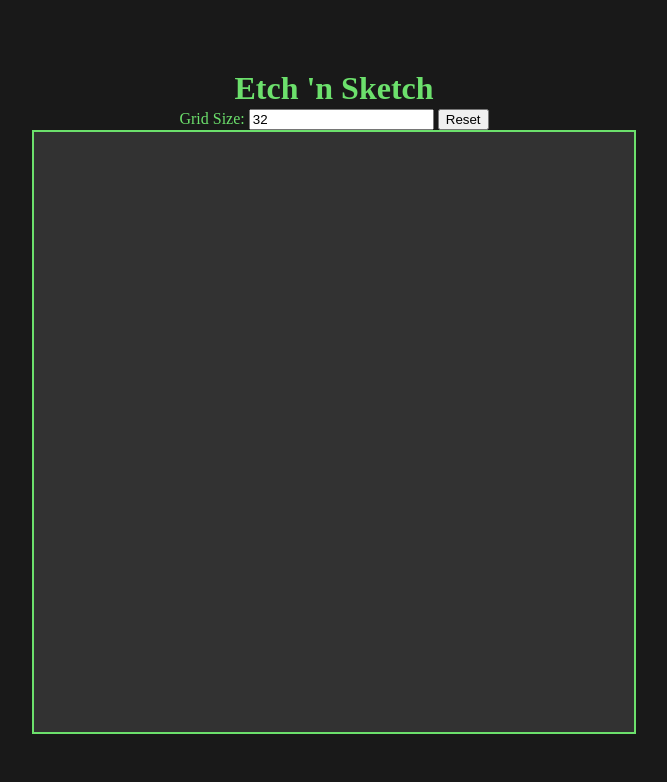
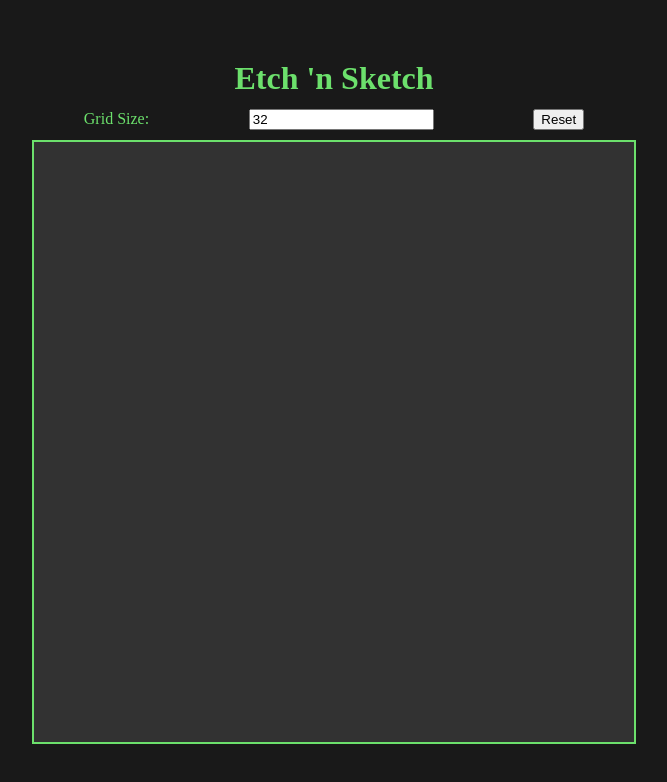
Before and after one commit to isaacrez/EtchAndSketch, a plain HTML site: page index.html in a window 1280 px wide. Shown: the whole page, without its empty margins (306-973 px from the left). Drawn offline with Linux system fonts and the light colour scheme.

Commit message:
Convert form to .inputs; add label formatting
Form was converted to .inputs, allowing for a div to be used.  This
prevents "enter" from reloading the webpage unnecessarily.

Label was used in place of p to better fit HTML conventions for inputs.

```diff
--- a/style.css
+++ b/style.css
@@ -23,16 +23,16 @@ body {
     height: 100vh;
 }
 
-form {
+.inputs {
     display: flex;
     justify-content: space-around;
-    width: 100%;
+    width: 75vh;
 
     margin: 10px 10px;
 }
 
-form div * {
-    display: inline;
+label {
+    align-self: center;
 }
 
 #content {
```
